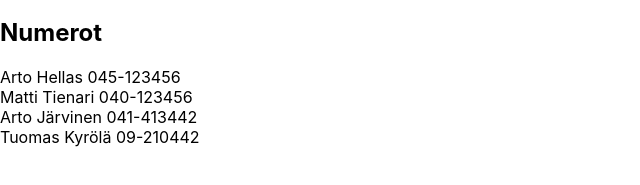
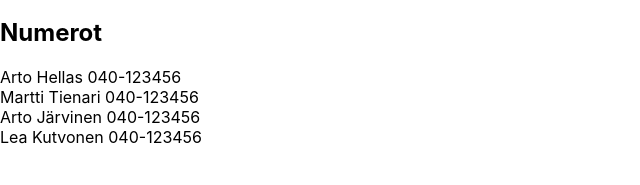
Before and after one commit to Darake/stack-osa2, a React (Create React App) app in the folder puhelinluettelo/: page / in a window 1280 px wide. Shown: the part 241-426 px from the top of the page, without its empty margins (0-640 px from the left). Built offline with nearby package versions, Linux system fonts and the light colour scheme; data requests are answered from the project's data file; the HTML template or start-up script is replaced by a standard one.

Commit message:
Tehtävä 2.11

```diff
--- /dev/null
+++ b/puhelinluettelo/db.json
@@ -0,0 +1,24 @@
+{
+    "persons": [
+      {
+        "name": "Arto Hellas",
+        "number": "040-123456",
+        "id": 1
+      },
+      {
+        "name": "Martti Tienari",
+        "number": "040-123456",
+        "id": 2
+      },
+      {
+        "name": "Arto Järvinen",
+        "number": "040-123456",
+        "id": 3
+      },
+      {
+        "name": "Lea Kutvonen",
+        "number": "040-123456",
+        "id": 4
+      }
+    ]
+  }
--- a/puhelinluettelo/src/App.js
+++ b/puhelinluettelo/src/App.js
@@ -1,4 +1,5 @@
-import React, { useState } from 'react'
+import React, { useState, useEffect } from 'react'
+import axios from 'axios'
 
 const Filter = ({filter, handleChange}) =>
   <div>
@@ -35,20 +36,24 @@
 
 const Persons = ({persons, filter}) =>
   <div>
-    {persons.filter(person => person.name.toLowerCase().includes(filter.toLowerCase()))
+    {persons
+      .filter(person => person.name.toLowerCase().includes(filter.toLowerCase()))
       .map((person) => <Person key={person.name} person={person} />)}
   </div>
 
 const App = () => {
-  const [ persons, setPersons] = useState([
-    { name: 'Arto Hellas', number: '045-123456' },
-    { name: 'Matti Tienari', number: '040-123456' },
-    { name: 'Arto Järvinen', number: '041-413442' },
-    { name: 'Tuomas Kyrölä', number: '09-210442' }
-  ])
+  const [ persons, setPersons] = useState([])
   const [ newName, setNewName ] = useState('')
   const [ newNumber, setNewNumber ] = useState('')
   const [ filter, setFilter ] = useState('')
+
+  useEffect(() => {
+    axios
+      .get('http://localhost:3001/persons')
+      .then(response => {
+        setPersons(response.data)
+      })
+  }, [])
 
   const handleNameChange = (event) => setNewName(event.target.value)
   const handleNumberChange = (event) => setNewNumber(event.target.value)
```
Also changed, not shown: puhelinluettelo/package.json (+7 -2 lines).
